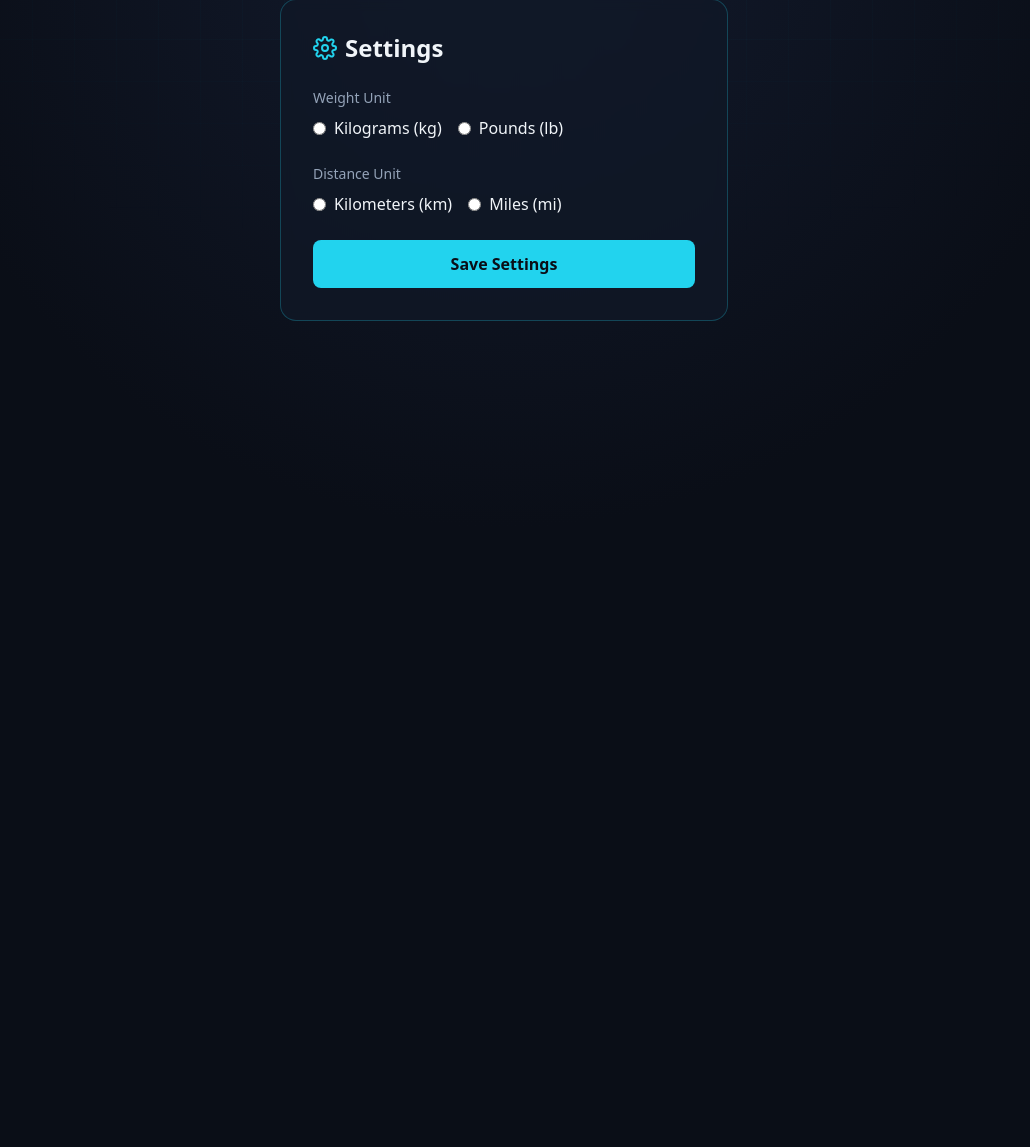
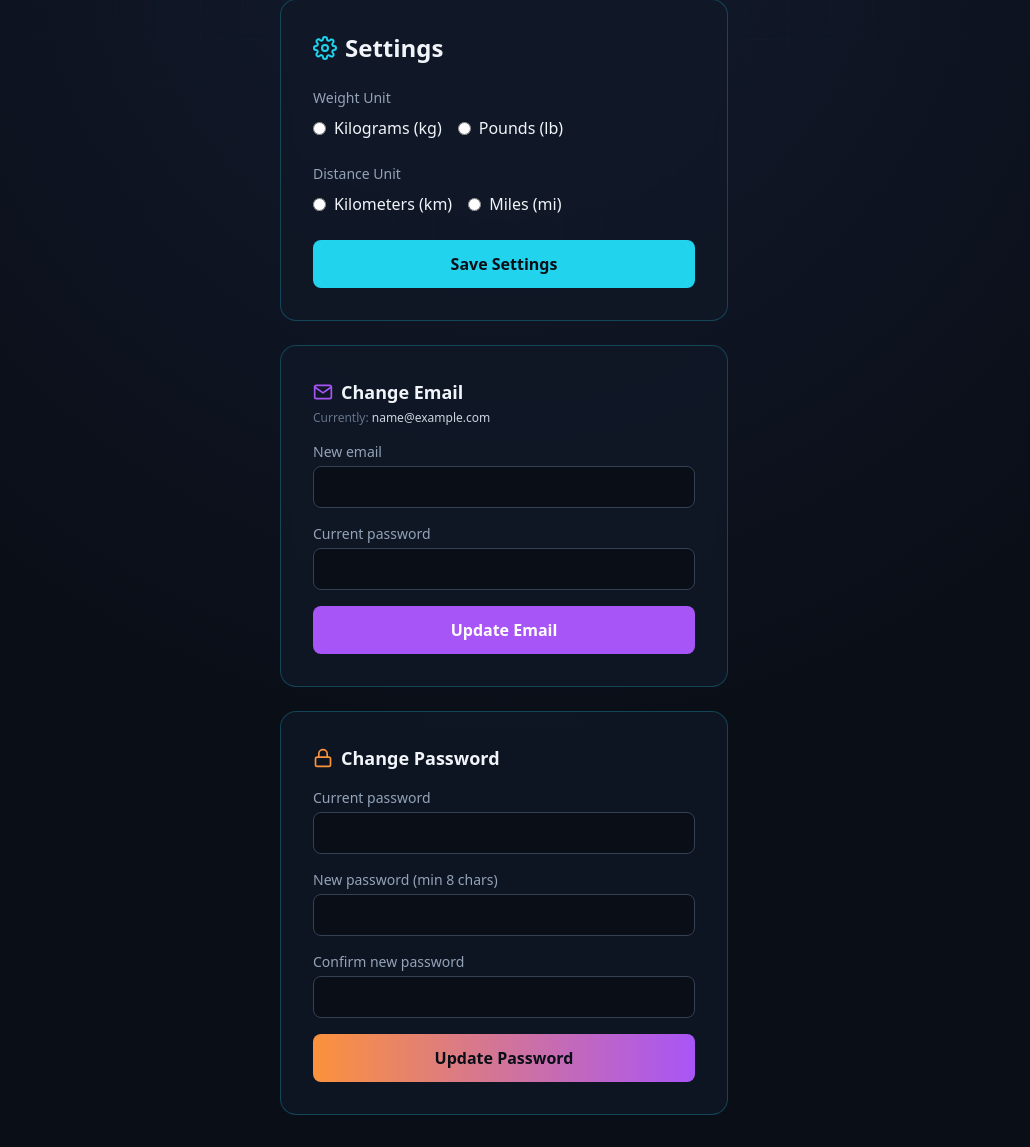
Before and after one commit to hermanno18/GymTrack, a Flask app: page /settings/ in a window 1280 px wide. Shown: the part 87-1234 px from the top of the page, without its empty margins (136-1166 px from the left). Before the commit the page ends 408 px from the top, so only its background shows below. Run offline with Flask 3, Linux system fonts and the light colour scheme; the visitor is signed in with stand-in values (Sample User, id 1); some libraries are stand-ins or nearby versions.

Commit message:
Settings: change email and change password while logged in

```diff
--- a/app/settings.py
+++ b/app/settings.py
@@ -2,6 +2,7 @@ from flask import Blueprint, render_template, request, redirect, url_for, flash
 from flask_login import login_required, current_user
 
 from . import db
+from .models import User
 
 settings_bp = Blueprint("settings", __name__, url_prefix="/settings")
 
@@ -12,16 +13,71 @@ def edit():
     user_settings = current_user.settings
 
     if request.method == "POST":
-        weight_unit = request.form.get("weight_unit")
-        distance_unit = request.form.get("distance_unit")
-
-        if weight_unit in ("kg", "lb"):
-            user_settings.weight_unit = weight_unit
-        if distance_unit in ("km", "mi"):
-            user_settings.distance_unit = distance_unit
-
-        db.session.commit()
-        flash("Settings saved.", "success")
+        # The page hosts three independent <form>s (units / email /
+        # password), each posting here with a hidden "form_name" field --
+        # keeps this as one simple GET+POST resource instead of three URLs.
+        form_name = request.form.get("form_name")
+        if form_name == "units":
+            _update_units(user_settings)
+        elif form_name == "email":
+            _update_email()
+        elif form_name == "password":
+            _update_password()
         return redirect(url_for("settings.edit"))
 
     return render_template("settings.html", settings=user_settings)
+
+
+def _update_units(user_settings):
+    weight_unit = request.form.get("weight_unit")
+    distance_unit = request.form.get("distance_unit")
+
+    if weight_unit in ("kg", "lb"):
+        user_settings.weight_unit = weight_unit
+    if distance_unit in ("km", "mi"):
+        user_settings.distance_unit = distance_unit
+
+    db.session.commit()
+    flash("Settings saved.", "success")
+
+
+def _update_email():
+    current_password = request.form.get("current_password", "")
+    new_email = request.form.get("new_email", "").strip().lower()
+
+    if not current_user.check_password(current_password):
+        flash("Current password is incorrect.", "error")
+        return
+    if not new_email or "@" not in new_email:
+        flash("Enter a valid email address.", "error")
+        return
+    if new_email == current_user.email:
+        flash("That's already your email.", "error")
+        return
+    if User.query.filter_by(email=new_email).first():
+        flash("That email is already in use.", "error")
+        return
+
+    current_user.email = new_email
+    db.session.commit()
+    flash("Email updated.", "success")
+
+
+def _update_password():
+    current_password = request.form.get("current_password", "")
+    new_password = request.form.get("new_password", "")
+    confirm_password = request.form.get("confirm_password", "")
+
+    if not current_user.check_password(current_password):
+        flash("Current password is incorrect.", "error")
+        return
+    if len(new_password) < 8:
+        flash("New password must be at least 8 characters.", "error")
+        return
+    if new_password != confirm_password:
+        flash("New passwords don't match.", "error")
+        return
+
+    current_user.set_password(new_password)
+    db.session.commit()
+    flash("Password updated.", "success")
--- a/templates/_icons.html
+++ b/templates/_icons.html
@@ -22,6 +22,14 @@
 
 {% macro settings(cls="w-5 h-5") %}
 <svg xmlns="http://www.w3.org/2000/svg" viewBox="0 0 24 24" fill="none" stroke="currentColor" stroke-width="2" stroke-linecap="round" stroke-linejoin="round" class="{{ cls }}"><circle cx="12" cy="12" r="3"/><path d="M19.4 15a1.7 1.7 0 0 0 .3 1.9l.1.1a2 2 0 1 1-2.8 2.8l-.1-.1a1.7 1.7 0 0 0-1.9-.3 1.7 1.7 0 0 0-1 1.5V21a2 2 0 1 1-4 0v-.1a1.7 1.7 0 0 0-1-1.6 1.7 1.7 0 0 0-1.9.3l-.1.1a2 2 0 1 1-2.8-2.8l.1-.1a1.7 1.7 0 0 0 .3-1.9 1.7 1.7 0 0 0-1.5-1H3a2 2 0 1 1 0-4h.1a1.7 1.7 0 0 0 1.6-1 1.7 1.7 0 0 0-.3-1.9l-.1-.1a2 2 0 1 1 2.8-2.8l.1.1a1.7 1.7 0 0 0 1.9.3H9a1.7 1.7 0 0 0 1-1.5V3a2 2 0 1 1 4 0v.1a1.7 1.7 0 0 0 1 1.5 1.7 1.7 0 0 0 1.9-.3l.1-.1a2 2 0 1 1 2.8 2.8l-.1.1a1.7 1.7 0 0 0-.3 1.9V9a1.7 1.7 0 0 0 1.5 1H21a2 2 0 1 1 0 4h-.1a1.7 1.7 0 0 0-1.5 1z"/></svg>
+{% endmacro %}
+
+{% macro mail(cls="w-5 h-5") %}
+<svg xmlns="http://www.w3.org/2000/svg" viewBox="0 0 24 24" fill="none" stroke="currentColor" stroke-width="2" stroke-linecap="round" stroke-linejoin="round" class="{{ cls }}"><rect x="2" y="4" width="20" height="16" rx="2"/><path d="m22 6-10 7L2 6"/></svg>
+{% endmacro %}
+
+{% macro lock(cls="w-5 h-5") %}
+<svg xmlns="http://www.w3.org/2000/svg" viewBox="0 0 24 24" fill="none" stroke="currentColor" stroke-width="2" stroke-linecap="round" stroke-linejoin="round" class="{{ cls }}"><rect x="3" y="11" width="18" height="11" rx="2"/><path d="M7 11V7a5 5 0 0 1 10 0v4"/></svg>
 {% endmacro %}
 
 {% macro power(cls="w-5 h-5") %}
--- a/templates/settings.html
+++ b/templates/settings.html
@@ -2,10 +2,13 @@
 {% block title %}Settings - GymTrack{% endblock %}
 {% block content %}
 {% import "_icons.html" as icons %}
-<div class="max-w-md mx-auto card glow-border rounded-2xl p-8">
+<div class="max-w-md mx-auto space-y-6">
+
+    <div class="card glow-border rounded-2xl p-8">
         <h1 class="text-2xl font-bold mb-6 flex items-center gap-2">{{ icons.settings("w-6 h-6 text-accent") }} Settings</h1>
         <form method="post" class="space-y-6">
             <input type="hidden" name="csrf_token" value="{{ csrf_token() }}">
+            <input type="hidden" name="form_name" value="units">
             <div>
                 <label class="block text-sm text-slate-400 mb-2">Weight Unit</label>
                 <div class="flex gap-4">
@@ -37,4 +40,54 @@
             </button>
         </form>
     </div>
+
+    <div class="card glow-border rounded-2xl p-8">
+        <h2 class="text-lg font-bold mb-1 flex items-center gap-2">{{ icons.mail("w-5 h-5 text-accent2") }} Change Email</h2>
+        <p class="text-xs text-slate-500 mb-4">Currently: <span class="text-slate-300">{{ current_user.email }}</span></p>
+        <form method="post" class="space-y-4">
+            <input type="hidden" name="csrf_token" value="{{ csrf_token() }}">
+            <input type="hidden" name="form_name" value="email">
+            <div>
+                <label class="block text-sm text-slate-400 mb-1">New email</label>
+                <input type="email" name="new_email" required
+                       class="w-full rounded-lg bg-bg border border-slate-700 px-3 py-2 focus:border-accent focus:outline-none">
+            </div>
+            <div>
+                <label class="block text-sm text-slate-400 mb-1">Current password</label>
+                <input type="password" name="current_password" required
+                       class="w-full rounded-lg bg-bg border border-slate-700 px-3 py-2 focus:border-accent focus:outline-none">
+            </div>
+            <button type="submit" class="tap w-full py-3 rounded-lg bg-accent2 text-white font-semibold hover:shadow-glow transition">
+                Update Email
+            </button>
+        </form>
+    </div>
+
+    <div class="card glow-border rounded-2xl p-8">
+        <h2 class="text-lg font-bold mb-4 flex items-center gap-2">{{ icons.lock("w-5 h-5 text-fire") }} Change Password</h2>
+        <form method="post" class="space-y-4">
+            <input type="hidden" name="csrf_token" value="{{ csrf_token() }}">
+            <input type="hidden" name="form_name" value="password">
+            <div>
+                <label class="block text-sm text-slate-400 mb-1">Current password</label>
+                <input type="password" name="current_password" required
+                       class="w-full rounded-lg bg-bg border border-slate-700 px-3 py-2 focus:border-accent focus:outline-none">
+            </div>
+            <div>
+                <label class="block text-sm text-slate-400 mb-1">New password (min 8 chars)</label>
+                <input type="password" name="new_password" required minlength="8"
+                       class="w-full rounded-lg bg-bg border border-slate-700 px-3 py-2 focus:border-accent focus:outline-none">
+            </div>
+            <div>
+                <label class="block text-sm text-slate-400 mb-1">Confirm new password</label>
+                <input type="password" name="confirm_password" required minlength="8"
+                       class="w-full rounded-lg bg-bg border border-slate-700 px-3 py-2 focus:border-accent focus:outline-none">
+            </div>
+            <button type="submit" class="tap w-full py-3 rounded-lg bg-gradient-to-r from-fire to-accent2 text-bg font-semibold hover:shadow-glow transition">
+                Update Password
+            </button>
+        </form>
+    </div>
+
+</div>
 {% endblock %}
```
Also changed, not shown: tests/test_program_builder.py (+1 -1 lines), tests/test_settings.py (added, +116 -0 lines), tests/test_workouts.py (+1 -1 lines). Lines whose indentation alone changed are shown as unchanged.
